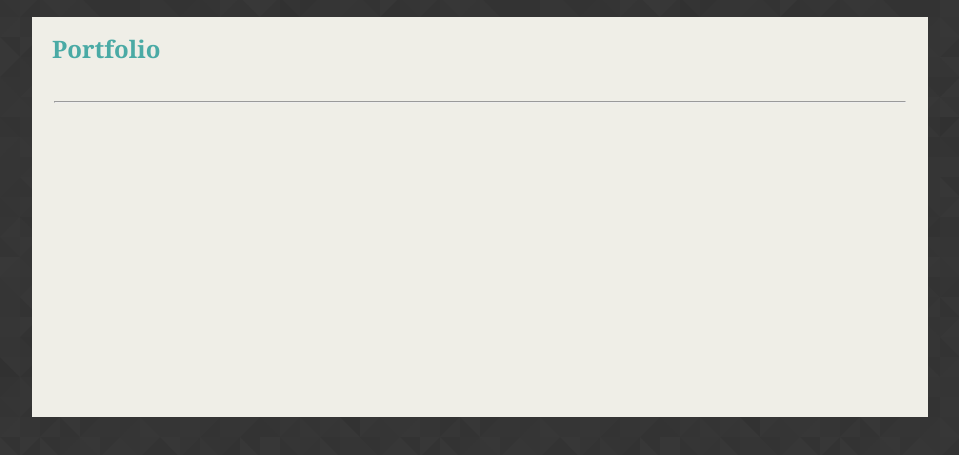
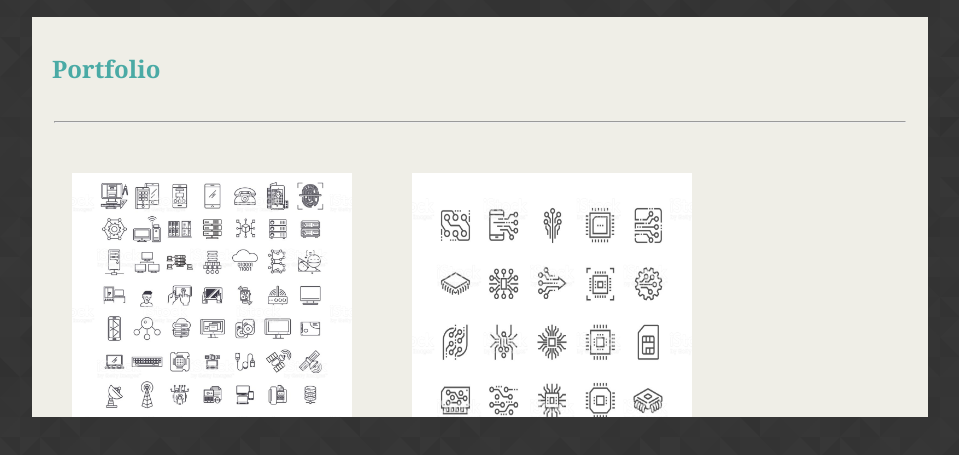
Before and after one commit to JGABREU2145/homework-1, a plain HTML site: page portfolio.html in a window 1280 px wide. Shown: the part 83-538 px from the top of the page, without its empty margins (160-1119 px from the left). Drawn offline with Linux system fonts and the light colour scheme.

Commit message:
Portfolio almost complete

```diff
--- a/assets/css/style.css
+++ b/assets/css/style.css
@@ -74,8 +74,18 @@ width: 70%;
     width: 70%;
     height: 400px;
     color:black;
+}
 
+#port {
+  background: #efeee7;
+  margin: 0 auto;
+  margin-top: 20px;
+  width: 70%;
+  height: 400px;
+  color:black;
+  overflow: scroll;
 }
+
 
 #form-align{
   width: 25%;
@@ -126,3 +136,39 @@ hr{
   margin-top: 0px;
   margin-bottom: 10px;
 }
+
+.pimg{
+  grid-column: 1/5;
+  width: 300px;
+  height: 300px;
+  padding: 10PX
+}
+
+.grid-container {
+  display: grid;
+  grid-template-columns: auto auto;
+  padding: 10px;
+  width: 70%;
+
+}
+.grid-item {
+
+  padding: 20px;
+  font-size: 30px;
+  text-align: center;
+}
+
+.imgcontainer {
+  position: relative;
+  font-family: Arial;
+}
+
+.text-block {
+  top: 70%;
+  text-align: center;
+  width: 100%;
+  height: 60px;
+  background-color: #4aaaa5;
+  color: white;
+  padding: 10px;
+}
--- a/portfolio.html
+++ b/portfolio.html
@@ -26,7 +26,7 @@
 
                 <section class="box" id="links">
                     <div class="box">
-                        <p><a href="index.html" target="_self">About</a></p>
+                        <p id=><a href="index.html" target="_self">About</a></p>
                     </div>
                     <div class="box">
                         <p><a href="contact.html" target="_self">Contact</a></p>
@@ -40,7 +40,7 @@
 
     </header>
 
-    <div id="main-bio">
+    <div id="port">
 
         <div>
             <h2 id="contact"><strong>Portfolio</strong></h2>
@@ -48,13 +48,65 @@
 
         <hr>
 
+        <div class="grid-container">
+
+            <div class="imgcontainer">
+                <div class="grid-item"><img rel="portfolio1" src="assets/images/p1.jpg" class="pimg">
+                    <div class="text-block">Hangman</div>
+                </div>
+            </div>
+            <div class="imgcontainer">
+                <div class="grid-item"><img rel="portfolio1" src="assets/images/p2.jpg" class="pimg">
+                    <div class="text-block">RPG Game</div>
+                </div>
+            </div>
+            <div class="imgcontainer">
+                <div class="grid-item"><img rel="portfolio1" src="assets/images/p3.png" class="pimg">
+                    <div class="text-block">Trivia Game</div>
+                </div>
+            </div>
+            <div class="imgcontainer">
+                <div class="grid-item"><img rel="portfolio1" src="assets/images/p4.jpg" class="pimg">
+                    <div class="text-block">Rutgers Info Widget</div>
+                </div>
+            </div>
+            <div class="imgcontainer">
+                <div class="grid-item"><img rel="portfolio1" src="assets/images/p5.png" class="pimg">
+                    <div class="text-block">Rock Paper Scissors</div>
+                </div>
+            </div>
+
+          </div>
+
+        <!--
+        <div class="grid-container">
+
+            </div>
+                <img rel="portfolio1" src="assets/images/p1.jpg" class="pimg">
+            </div>
+
+            </div>
+                <img rel="portfolio2" src="assets/images/p2.jpg" class="pimg">
+            </div>
+
+            </div>
+                <img rel="portfolio3" src="assets/images/p3.png" class="pimg">
+            </div>
+
+            </div>
+                <img rel="portfolio4" src="assets/images/p4.jpg" class="pimg">
+            </div>
+
+            </div>
+                <img rel="portfolio5" src="assets/images/p5.png" class="pimg">
+            </div>
 
         </div>
 
+
     </div>
 
-
-
+    -->
 
  </body>
 
```
Also changed, not shown: assets/images/p1.jpg (added), assets/images/p2.jpg (added), assets/images/p3.PNG (added), assets/images/p4.jpg (added), assets/images/p5.PNG (added).
